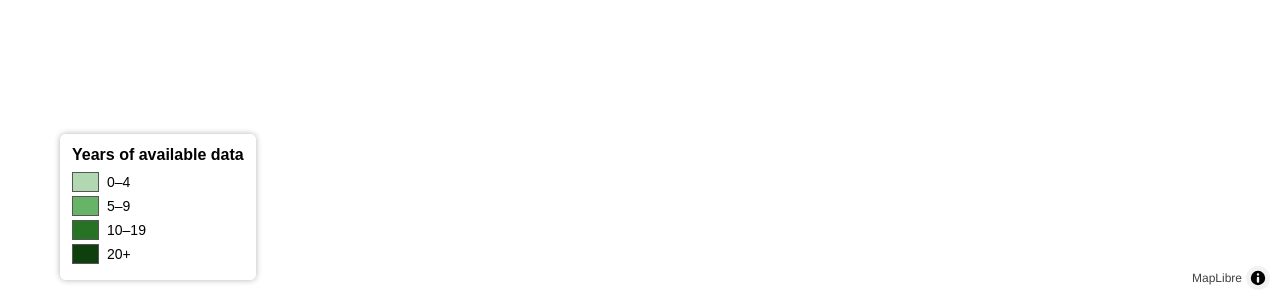
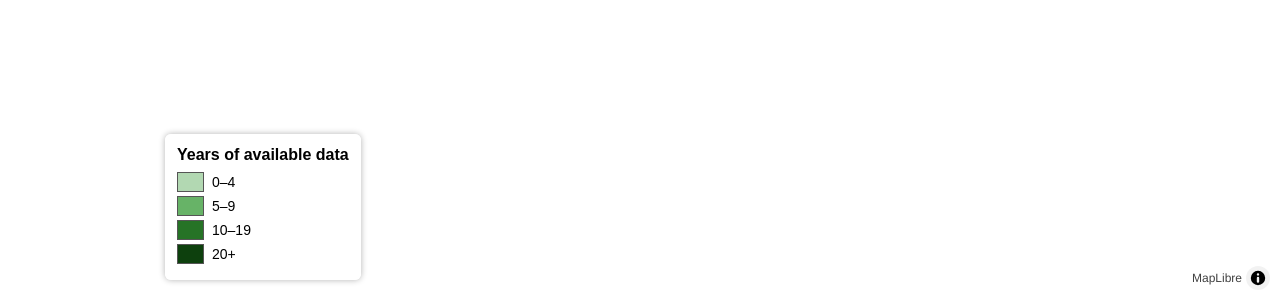
Before and after one commit to Vamsipriya22/global-demand, a plain HTML site: page index.html in a window 1280 px wide. Shown: the part 500-800 px from the top of the page. Drawn offline with nearby package versions, Linux system fonts and the light colour scheme; no server answers.

Commit message:
Update index.html

```diff
--- a/index.html
+++ b/index.html
@@ -17,7 +17,7 @@
         #legend {
             position: absolute;
             bottom: 20px;
-            left: 60px;
+            left: 165px;
             background: rgba(255,255,255,0.95);
             padding: 12px;
             border-radius: 6px;
```
